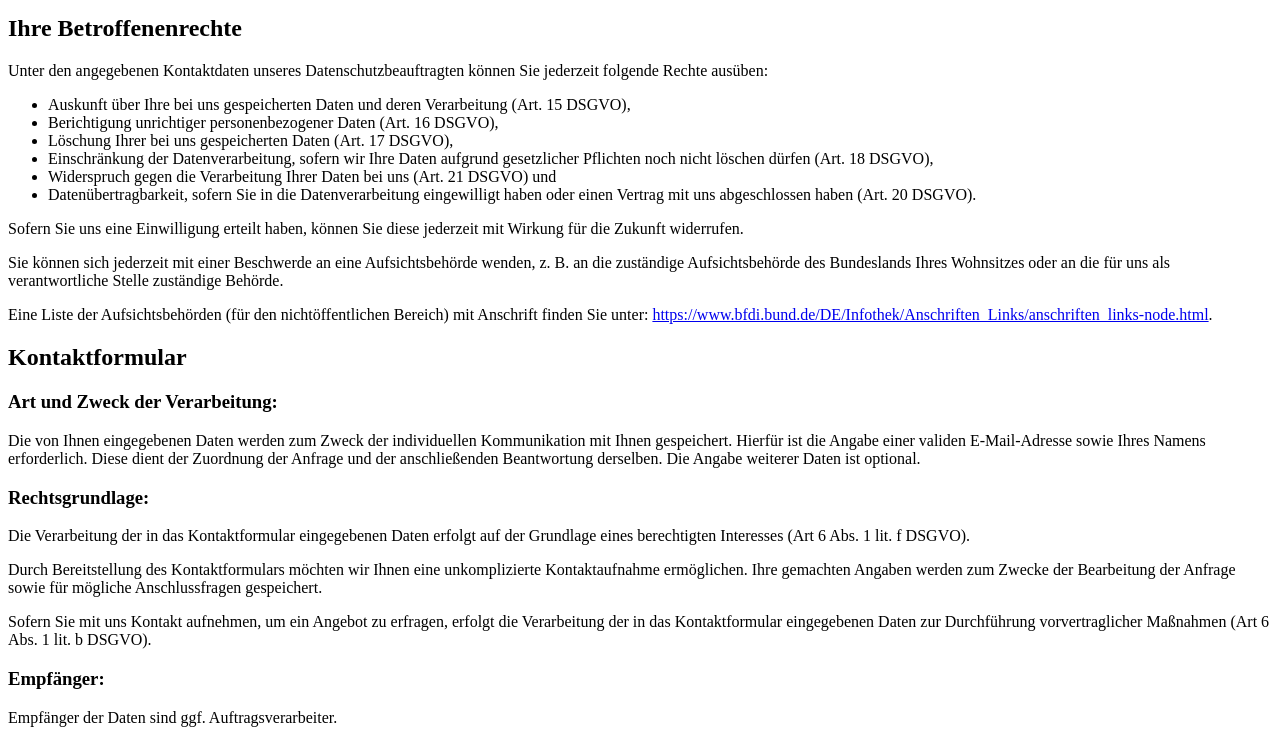
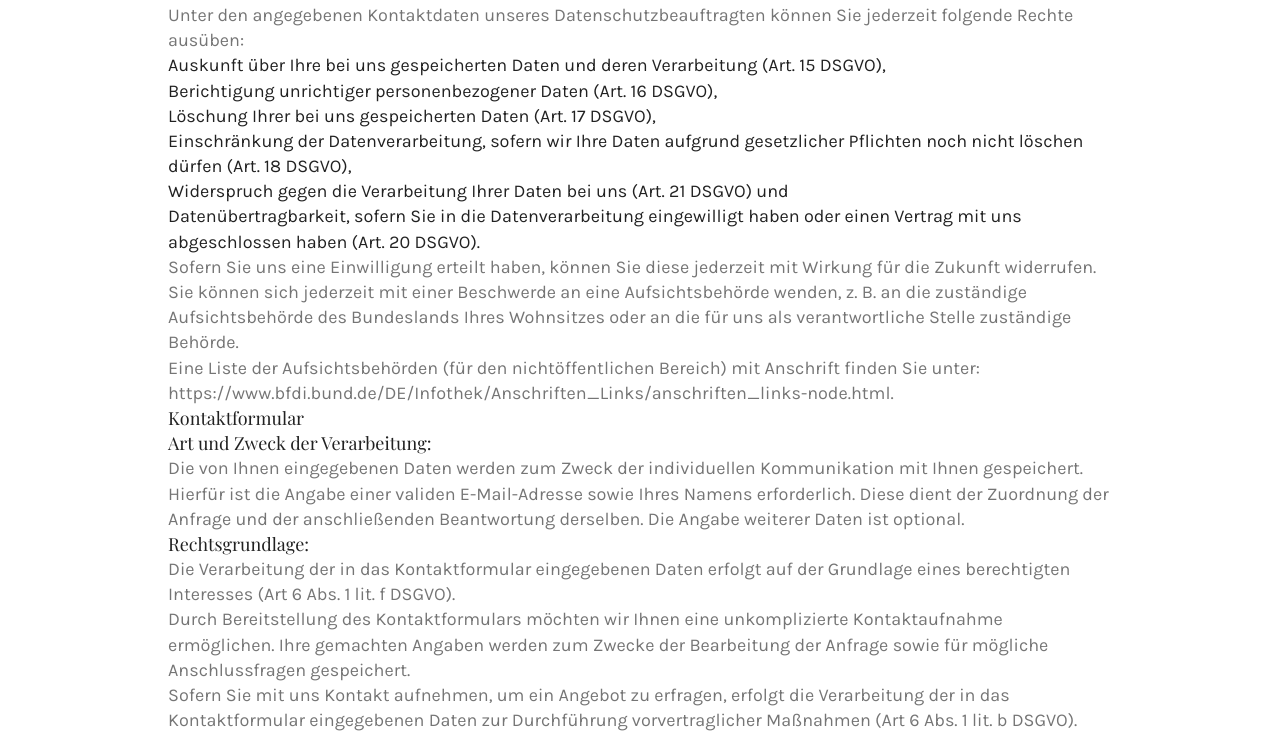
Before and after one commit to jub111/sonjaboie, a plain HTML site: page pages/datenschutz.html in a window 1280 px wide. Shown: the part 123-860 px from the top of the page. Drawn offline with nearby package versions, Linux system fonts and the light colour scheme; files that its build step writes are made by us from their sources.

Commit message:
Update datenschutz.html

```diff
--- a/pages/datenschutz.html
+++ b/pages/datenschutz.html
@@ -1,69 +1,67 @@
+<html>
+	<head>
+		<meta charset="UTF-8">
+		<meta name="viewport" content="width=device-width, initial-scale=1" />
+		<meta keywords="Sonja Boie, Boie, Möbel, Interieurdesign, Design, Hamburg, Gestaltung, Design, Konzepte, Atmosphäre, Wohnen, Ambiente, Innenarchitektur, Haus, Eigentumswohnung, Interieur, Farbe, Beratung, Farbkonzept, Gestaltungskonzept, Lichtkonzept, Büromöbel, Umbau, Renovierung, Modernisierung, Castella Concept, Homestaging, Musterwohnung, Musterhaus,Kreativität, Dekoration, Planer, Sonja Boie, Sonja Timeann, Sonja Marklin, Architektur + Konzept, Nahe- Wohnungbaugenossenschaften, Hamburg, Trendscouting, Lifestyle,Veränderung, Fahrräder, Stevens, Boie Sports, Lifeplus, Ernährung, Sport, entwerfen, einrichten, planen, Workshops">
+		<meta description="Gestaltung mit Leidenschaft –– Planung + Umsetzung mit Liebe zum Detail ">
+
+		<title>Sonja Boie – Design + DU, Interieurdesign Hamburg</title>
+
+		<link rel="stylesheet" href="style/reset.css">
+		<link rel="stylesheet" href="style/style.css">
+		<link href="https://fonts.googleapis.com/css?family=Karla|Playfair+Display" rel="stylesheet">
+	</head>
+
+	<body>
+		<section id="privacy">
+			<div class="container">
 				<h1>Datenschutzerklärung</h1>
-
 				<p>Verantwortliche Stelle im Sinne der Datenschutzgesetze, insbesondere der EU-Datenschutzgrundverordnung (DSGVO), ist:</p>
-
 				<p>Sonja Boie</p>
-
 				<h2>Ihre Betroffenenrechte</h2>
-
 				<p>Unter den angegebenen Kontaktdaten unseres Datenschutzbeauftragten können Sie jederzeit folgende Rechte ausüben:</p>
-
 				<ul>
-
 					<li>Auskunft über Ihre bei uns gespeicherten Daten und deren Verarbeitung (Art. 15 DSGVO),</li>
-
 					<li>Berichtigung unrichtiger personenbezogener Daten (Art. 16 DSGVO),</li>
-
 					<li>Löschung Ihrer bei uns gespeicherten Daten (Art. 17 DSGVO),</li>
-
 					<li>Einschränkung der Datenverarbeitung, sofern wir Ihre Daten aufgrund gesetzlicher Pflichten noch nicht löschen dürfen (Art. 18 DSGVO),</li>
-
 					<li>Widerspruch gegen die Verarbeitung Ihrer Daten bei uns (Art. 21 DSGVO) und</li>
-
 					<li>Datenübertragbarkeit, sofern Sie in die Datenverarbeitung eingewilligt haben oder einen Vertrag mit uns abgeschlossen haben (Art. 20 DSGVO).</li>
-
 				</ul>
-
 				<p>Sofern Sie uns eine Einwilligung erteilt haben, können Sie diese jederzeit mit Wirkung für die Zukunft widerrufen.</p>
-
 				<p>Sie können sich jederzeit mit einer Beschwerde an eine Aufsichtsbehörde wenden, z. B. an die zuständige Aufsichtsbehörde des Bundeslands Ihres Wohnsitzes oder an die für uns als verantwortliche Stelle zuständige Behörde.</p>
-
 				<p>Eine Liste der Aufsichtsbehörden (für den nichtöffentlichen Bereich) mit Anschrift finden Sie unter: <a href="https://www.bfdi.bund.de/DE/Infothek/Anschriften_Links/anschriften_links-node.html" target="_blank" rel="nofollow noopener">https://www.bfdi.bund.de/DE/Infothek/Anschriften_Links/anschriften_links-node.html</a>.</p>
 
 				<h2>Kontaktformular</h2>
-
 				<h3>Art und Zweck der Verarbeitung:</h3>
-
-<p>Die von Ihnen eingegebenen Daten werden zum Zweck der individuellen Kommunikation mit Ihnen gespeichert. Hierfür ist die Angabe einer validen E-Mail-Adresse sowie Ihres Namens erforderlich. Diese dient der Zuordnung der Anfrage und der anschließenden Beantwortung derselben. Die Angabe weiterer Daten ist optional.</p>
+				<p>Die von Ihnen eingegebenen Daten werden zum Zweck der individuellen Kommunikation mit Ihnen gespeichert. Hierfür ist die Angabe einer validen E-Mail-Adresse sowie Ihres Namens erforderlich. Diese dient der Zuordnung der Anfrage und der anschließenden
+					Beantwortung derselben. Die Angabe weiterer Daten ist optional.</p>
 
 				<h3>Rechtsgrundlage:</h3>
-
 				<p>Die Verarbeitung der in das Kontaktformular eingegebenen Daten erfolgt auf der Grundlage eines berechtigten Interesses (Art 6 Abs. 1 lit. f DSGVO).</p>
-
 				<p>Durch Bereitstellung des Kontaktformulars möchten wir Ihnen eine unkomplizierte Kontaktaufnahme ermöglichen. Ihre gemachten Angaben werden zum Zwecke der Bearbeitung der Anfrage sowie für mögliche Anschlussfragen gespeichert.</p>
-
 				<p>Sofern Sie mit uns Kontakt aufnehmen, um ein Angebot zu erfragen, erfolgt die Verarbeitung der in das Kontaktformular eingegebenen Daten zur Durchführung vorvertraglicher Maßnahmen (Art 6 Abs. 1 lit. b DSGVO).</p>
 
 				<h3>Empfänger:</h3>
-
 				<p>Empfänger der Daten sind ggf. Auftragsverarbeiter.</p>
 
 				<h3>Speicherdauer:</h3>
-
 				<p>Daten werden spätestens 6 Monate nach Bearbeitung der Anfrage gelöscht.</p>
-
 				<p>Sofern es zu einem Vertragsverhältnis kommt, unterliegen wir den gesetzlichen Aufbewahrungsfristen nach HGB und löschen Ihre Daten nach Ablauf dieser Fristen. </p>
 
 				<h3>Bereitstellung vorgeschrieben oder erforderlich:</h3>
-
 				<p>Die Bereitstellung Ihrer personenbezogenen Daten erfolgt freiwillig. Wir können Ihre Anfrage jedoch nur bearbeiten, sofern Sie uns Ihren Namen, Ihre E-Mail-Adresse und den Grund der Anfrage mitteilen.</p>
 
 				<h2>Änderung unserer Datenschutzbestimmungen</h2>
-
-<p>Wir behalten uns vor, diese Datenschutzerklärung anzupassen, damit sie stets den aktuellen rechtlichen Anforderungen entspricht oder um Änderungen unserer Leistungen in der Datenschutzerklärung umzusetzen, z.B. bei der Einführung neuer Services. Für Ihren erneuten Besuch gilt dann die neue Datenschutzerklärung.</p>
+				<p>Wir behalten uns vor, diese Datenschutzerklärung anzupassen, damit sie stets den aktuellen rechtlichen Anforderungen entspricht oder um Änderungen unserer Leistungen in der Datenschutzerklärung umzusetzen, z.B. bei der Einführung neuer Services. Für
+					Ihren erneuten Besuch gilt dann die neue Datenschutzerklärung.</p>
 
 				<h2>Fragen an den Datenschutzbeauftragten</h2>
-
 				<p>Wenn Sie Fragen zum Datenschutz haben, schreiben Sie uns bitte eine E-Mail oder wenden Sie sich direkt an die für den Datenschutz verantwortliche Person in unserer Organisation:</p>
 
 				<p><em>Die Datenschutzerklärung wurde mit dem </em><em><a href="https://www.activemind.de/datenschutz/datenschutzhinweis-generator/" target="_blank" rel="noopener">Datenschutzerklärungs-Generator der activeMind AG erstellt</a> (Version 2018-06-22).</em></p>
+			</div>
+		</section>
+
+	</body>
+</html>
```
Lines whose indentation alone changed are shown as unchanged.
